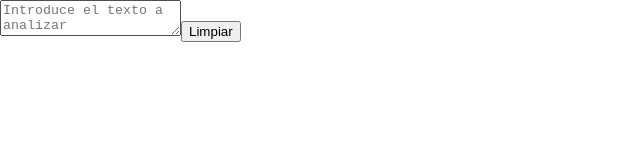
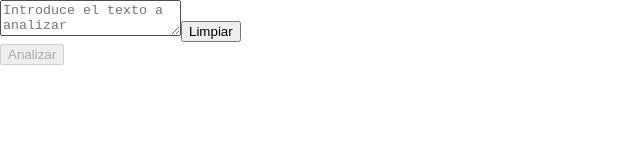
Before and after one commit to dxnidot/interface-tt, an Angular app: page / in a window 1280 px wide. Shown: the top 160 px of the page, without its empty margins (0-640 px from the left). Built offline with nearby package versions, Linux system fonts and the light colour scheme.

Commit message:
Funcionalidad del button analizar

```diff
--- a/src/app/app.component.html
+++ b/src/app/app.component.html
@@ -1 +1,2 @@
 <app-textinput (textChange)="onTextChange($event)"></app-textinput>
+<app-button [isTextValid]="inputText.length > 0" (analyze)="onAnalyze()"></app-button>
--- a/src/app/app.component.ts
+++ b/src/app/app.component.ts
@@ -1,18 +1,29 @@
 import { Component } from '@angular/core';
 import { RouterOutlet } from '@angular/router';
 import { TextinputComponent } from './textinput/textinput.component';
+import { ButtonComponent } from './button/button.component';
 
 @Component({
   selector: 'app-root',
   standalone: true,
-  imports: [RouterOutlet, TextinputComponent],
-  templateUrl: './app.component.html' ,
-  styleUrl: './app.component.css'
+  imports: [RouterOutlet, TextinputComponent, ButtonComponent],
+  templateUrl: './app.component.html',
+  styleUrls: ['./app.component.css'],
 })
 export class AppComponent {
   title = 'interface-tt';
+  inputText: string = ''; // Propiedad para almacenar el texto ingresado
 
+  // Este método será llamado cada vez que cambie el texto
   onTextChange(text: string): void {
-    console.log('Texto ingresado: ', text);
+    this.inputText = text;
+    console.log('Texto ingresado: ', this.inputText);
+  }
+
+  // Método para manejar el clic en el botón "Analizar"
+  onAnalyze(): void {
+    if (this.inputText) {
+      console.log('Texto para analizar:', this.inputText);
+    }
   }
 }
--- a/src/app/button/button.component.html
+++ b/src/app/button/button.component.html
@@ -1 +1 @@
-<p>button works!</p>
+<button [disabled]="!isTextValid" (click)="onAnalyzeClick()">Analizar</button>
--- a/src/app/button/button.component.ts
+++ b/src/app/button/button.component.ts
@@ -1,12 +1,17 @@
-import { Component } from '@angular/core';
+import { Component, Input, Output, EventEmitter } from '@angular/core';
 
 @Component({
   selector: 'app-button',
   standalone: true,
-  imports: [],
   templateUrl: './button.component.html',
-  styleUrl: './button.component.css'
+  styleUrls: ['./button.component.css']
 })
 export class ButtonComponent {
+  @Input() isTextValid: boolean = false; // Para habilitar/deshabilitar el botón
+  @Output() analyze = new EventEmitter<void>(); // Para emitir el evento de análisis
 
+  // Método que se ejecuta cuando se presiona el botón
+  onAnalyzeClick(): void {
+    this.analyze.emit();
+  }
 }
```
